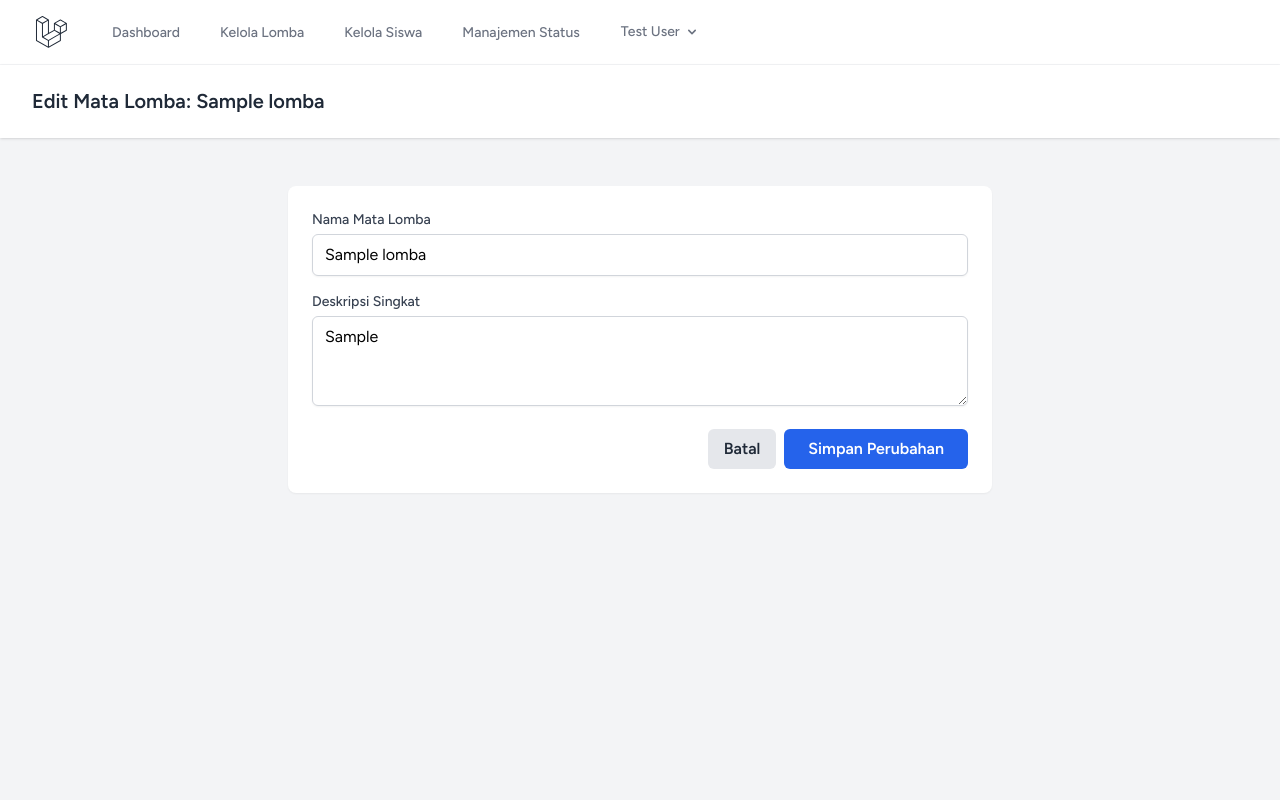
After one commit to akmalalfarizqi/webprogram-bi-got-talent, a Laravel app: page /admin/lomba/1/edit in a window 1280 px wide. The commit adds this page. Run offline with Laravel 12, Linux system fonts and the light colour scheme; a user stored in the database is signed in; data comes from the database, SQL or seed files in the repository; tables that the repository leaves empty hold one stand-in row (values such as "Sample post"); style sheets or scripts are compiled from the project's sources.

Commit message:
first commit

```diff
--- /dev/null
+++ b/resources/views/admin/edit_lomba.blade.php
@@ -0,0 +1,47 @@
+<x-app-layout>
+    <x-slot name="header">
+        <h2 class="font-semibold text-xl text-gray-800 leading-tight">
+            Edit Mata Lomba: {{ $lomba->nama_lomba }}
+        </h2>
+    </x-slot>
+
+    <div class="py-12">
+        <div class="max-w-3xl mx-auto sm:px-6 lg:px-8">
+            <div class="bg-white overflow-hidden shadow-sm sm:rounded-lg p-6">
+                <form action="{{ route('admin.lomba.update', $lomba->id) }}" method="POST">
+                    @csrf
+                    @method('PUT')
+
+                    <div class="mb-4">
+                        <label class="block text-sm font-medium text-gray-700 mb-1">Nama Mata Lomba</label>
+                        <input
+                            type="text"
+                            name="nama_lomba"
+                            value="{{ old('nama_lomba', $lomba->nama_lomba) }}"
+                            class="border-gray-300 focus:border-blue-500 focus:ring-blue-500 rounded-md shadow-sm w-full"
+                            required
+                        >
+                    </div>
+
+                    <div class="mb-4">
+                        <label class="block text-sm font-medium text-gray-700 mb-1">Deskripsi Singkat</label>
+                        <textarea
+                            name="deskripsi"
+                            rows="3"
+                            class="border-gray-300 focus:border-blue-500 focus:ring-blue-500 rounded-md shadow-sm w-full"
+                        >{{ old('deskripsi', $lomba->deskripsi) }}</textarea>
+                    </div>
+
+                    <div class="flex justify-end gap-2">
+                        <a href="{{ route('admin.lomba') }}" class="bg-gray-200 hover:bg-gray-300 text-gray-800 font-semibold py-2 px-4 rounded-md">
+                            Batal
+                        </a>
+                        <button type="submit" class="bg-blue-600 hover:bg-blue-700 text-white font-bold py-2 px-6 rounded-md">
+                            Simpan Perubahan
+                        </button>
+                    </div>
+                </form>
+            </div>
+        </div>
+    </div>
+</x-app-layout>
```
Also changed, not shown: resources/views/admin/kelola_lomba.blade.php (line endings or trailing spaces).
